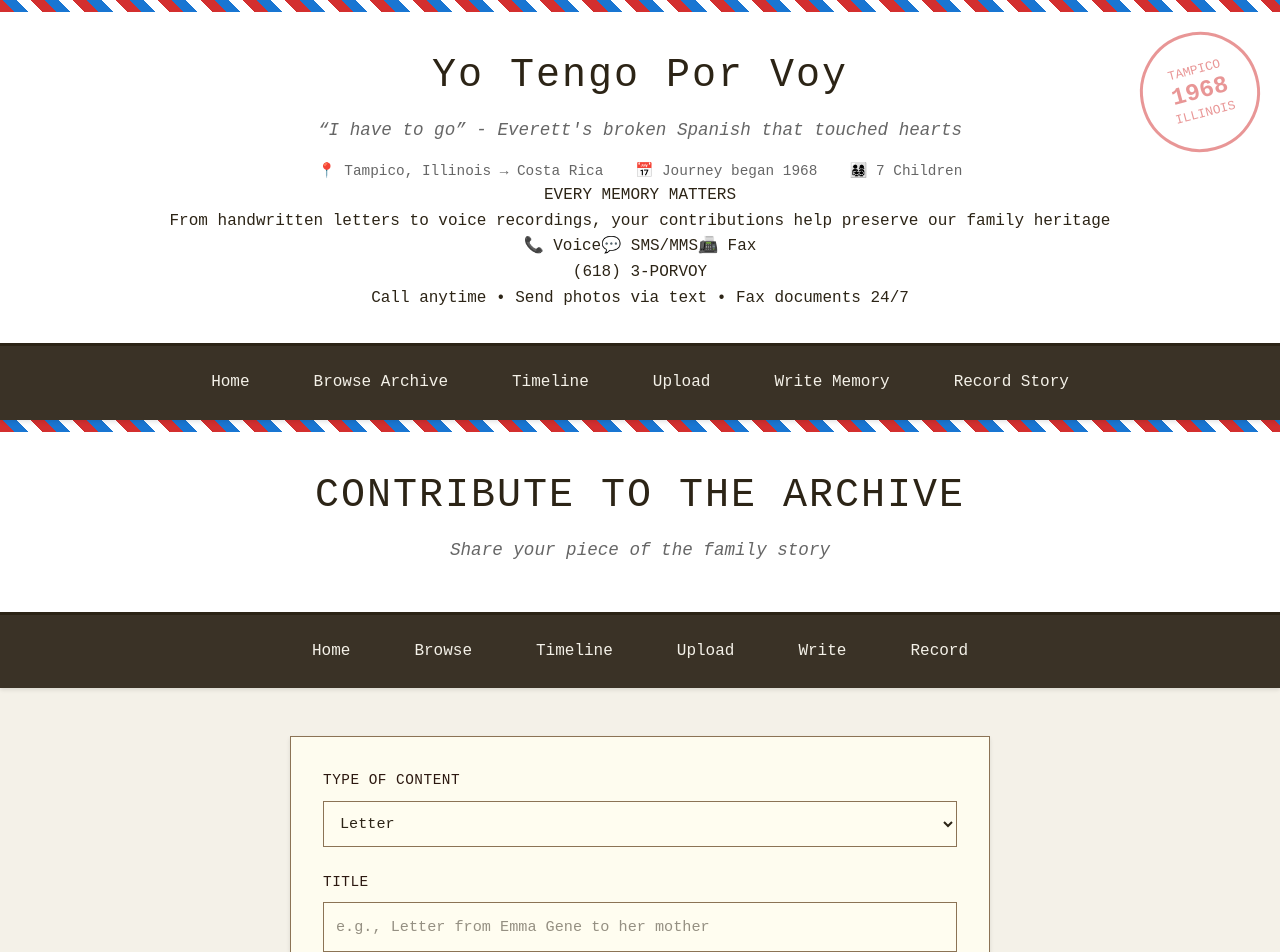
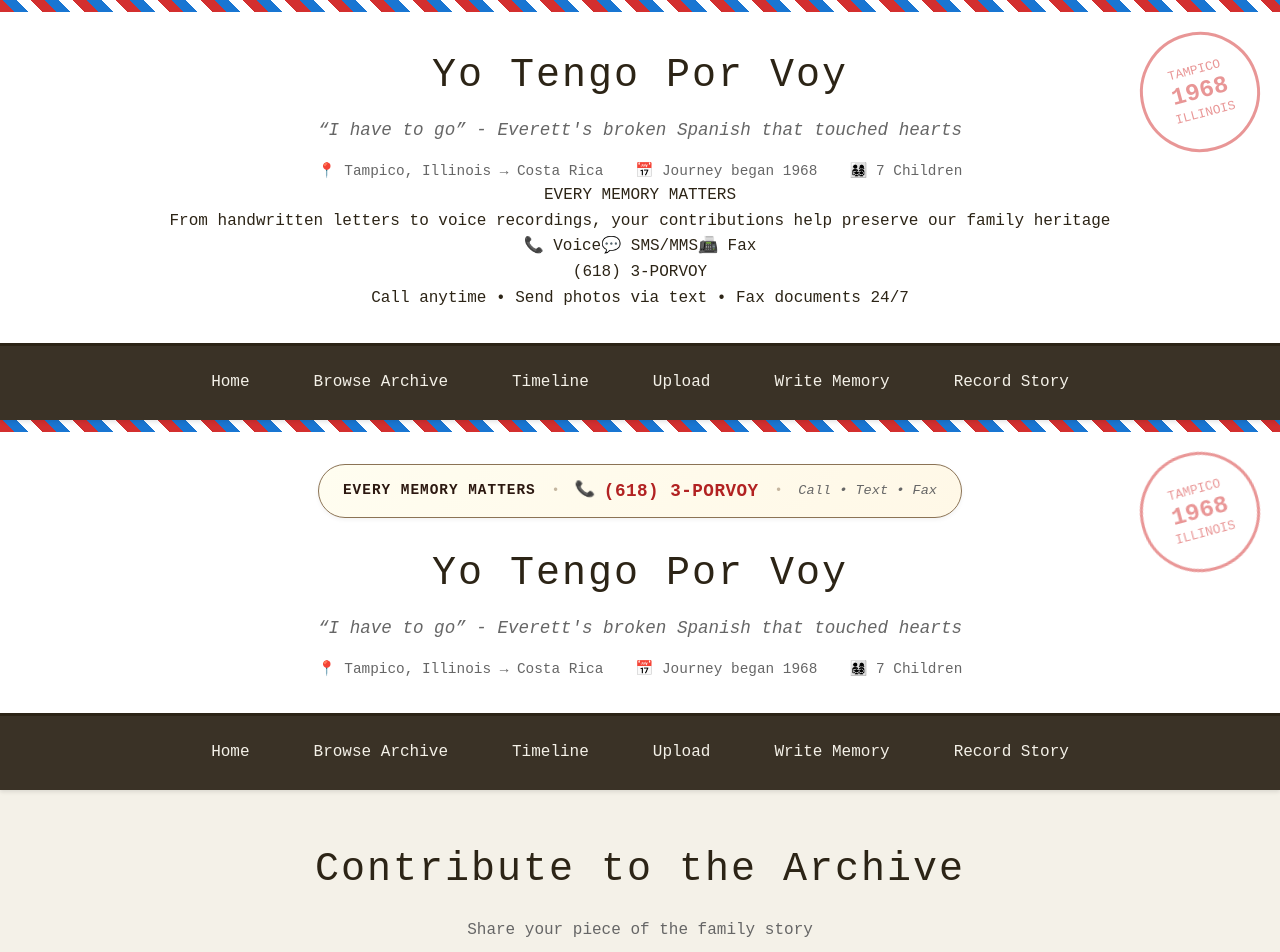
Before and after one commit to ybowdotio/yotengoporvoy-wiki, a Next.js app: page /upload in a window 1280 px wide. Shown: the top 952 px of the page. Built offline with nearby package versions, Linux system fonts and the light colour scheme; no server answers.

Commit message:
Update page.tsx

```diff
--- a/app/upload/page.tsx
+++ b/app/upload/page.tsx
@@ -3,6 +3,8 @@
 import { useState, ChangeEvent, FormEvent } from 'react';
 import Link from 'next/link';
 import { supabase } from '@/lib/supabase';
+import Header from '../components/Header';
+import Footer from '../components/Footer';
 
 export default function UploadPage() {
   const [formData, setFormData] = useState({
@@ -129,27 +131,12 @@ export default function UploadPage() {
 
   return (
     <>
-      <div className="airmail-banner"></div>
-
-      <header>
-        <div className="header-content">
-          <h1>CONTRIBUTE TO THE ARCHIVE</h1>
-          <p className="tagline">Share your piece of the family story</p>
-        </div>
-      </header>
-
-      <nav>
-        <ul>
-          <li><Link href="/">Home</Link></li>
-          <li><Link href="/browse">Browse</Link></li>
-          <li><Link href="/timeline">Timeline</Link></li>
-          <li><Link href="/upload" className="active">Upload</Link></li>
-          <li><Link href="/write">Write</Link></li>
-          <li><Link href="/record">Record</Link></li>
-        </ul>
-      </nav>
+      <Header />
 
       <main>
+        <h1 style={{textAlign: 'center', marginBottom: '1rem'}}>Contribute to the Archive</h1>
+        <p style={{textAlign: 'center', marginBottom: '2rem', color: '#666'}}>Share your piece of the family story</p>
+
         <form onSubmit={handleSubmit} className="upload-form">
           <div className="form-group">
             <label htmlFor="type">Type of Content</label>
@@ -294,10 +281,12 @@ export default function UploadPage() {
 
         <div className="phone-cta">
           <h3>Or Call Our Story Line</h3>
-          <p className="phone-number">📞 1-800-MEMORIA</p>
+          <p className="phone-number">📞 (618) 3-PORVOY</p>
           <p>Call anytime to leave your story as a voice message</p>
         </div>
       </main>
+
+      <Footer />
     </>
   );
 }
```
